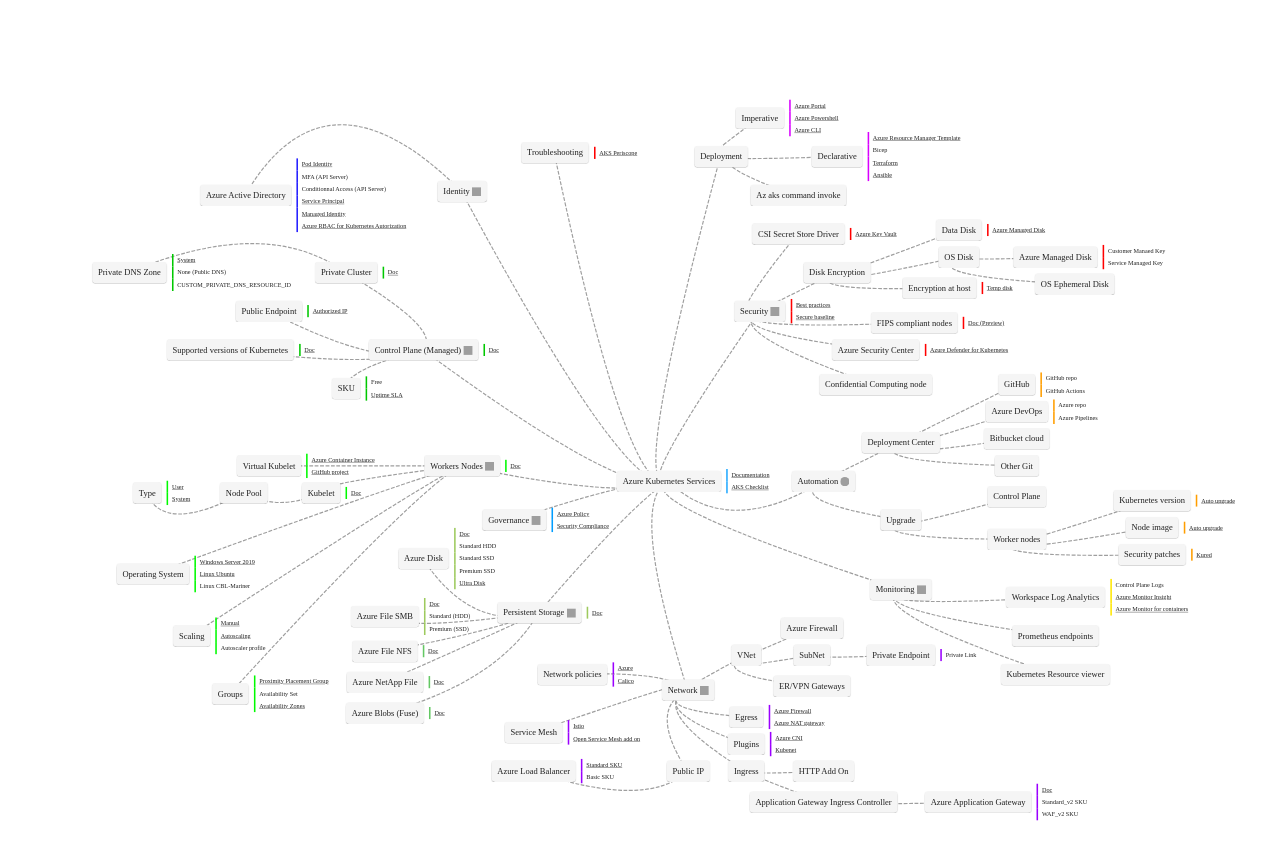
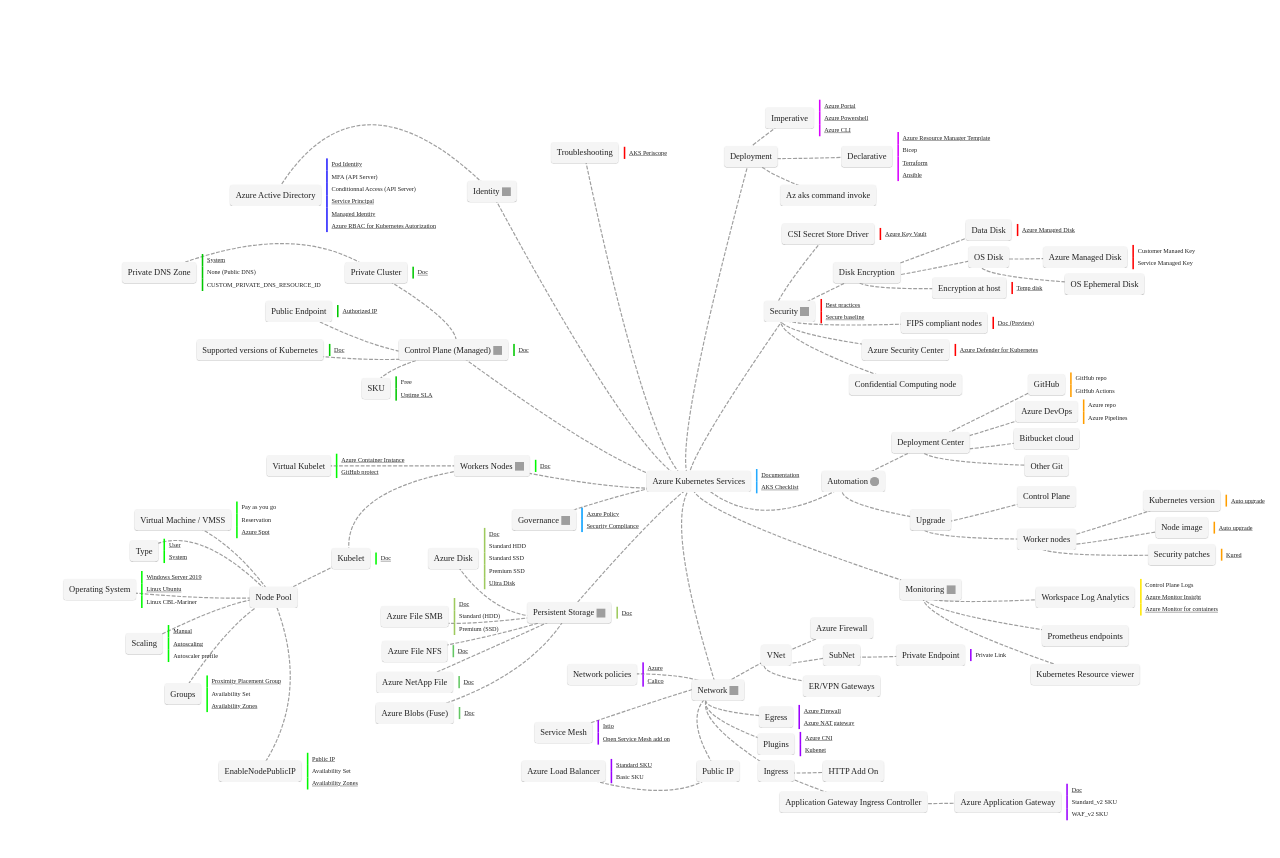
Before and after one commit to thomasrannou/mindmap-aks, a Vue app: page / in a window 1280 px wide. Shown: the top 858 px of the page. Built offline with nearby package versions, Linux system fonts and the light colour scheme; grey boxes are pictures that could not be loaded.

Commit message:
Correction de la map (Workers Nodes)

```diff
--- a/src/map.js
+++ b/src/map.js
@@ -305,7 +305,7 @@
       'text': 'Kubelet',
       'url': 'A',
       'fx': -950,
-      'fy': -170,
+      'fy': 0,
       'nodes': [{
         'text': 'Doc',
         'note': '',
@@ -322,15 +322,15 @@
       'text': 'Node Pool',
       'url': 'A',
       'fx': -1150,
-      'fy': -170,
+      'fy': 100,
       'nodes': [],
       'category': ''
     },
     {
       'text': 'Type',
       'url': 'A',
-      'fx': -1400,
-      'fy': -170,
+      'fx': -1485,
+      'fy': -20,
       'nodes': [{
         'text': 'User',
         'note': '',
@@ -356,12 +356,87 @@
     {
       'text': 'Operating System',
       'url': 'A',
+      'fx': -1600,
+      'fy': 80,
+      'nodes': [{
+        'text': 'Windows Server 2019',
+        'note': '',
+        'url': 'https://docs.microsoft.com/en-us/azure/aks/windows-faq',
+        'fx': 475,
+        'fy': -625,
+        'nodes': [],
+        'category': 'reddit',
+        'color': 'rgba(0, 250, 0, 1.0)'
+      },
+      {
+        'text': 'Linux Ubuntu',
+        'note': '',
+        'url': 'https://docs.microsoft.com/en-us/azure/aks/cluster-configuration',
+        'fx': 475,
+        'fy': -625,
+        'nodes': [],
+        'category': 'reddit',
+        'color': 'rgba(100, 200, 100, 1.0)'
+      },
+      {
+        'text': 'Linux CBL-Mariner',
+        'note': '',
+        'url': '',
+        'fx': 475,
+        'fy': -625,
+        'nodes': [],
+        'category': 'reddit',
+        'color': 'rgba(100, 200, 100, 1.0)'
+      }],
+      'category': ''
+    },
+    {
+      'text': 'Scaling',
+      'url': 'A',
+      'fx': -1485,
+      'fy': 220,
+      'nodes': [{
+        'text': 'Manual',
+        'note': '',
+        'url': 'https://docs.microsoft.com/en-us/azure/aks/scale-cluster',
+        'fx': 475,
+        'fy': -625,
+        'nodes': [],
+        'category': 'reddit',
+        'color': 'rgba(0, 250, 0, 1.0)'
+      },
+      {
+        'text': 'Autoscaling',
+        'note': '',
+        'url': 'https://docs.microsoft.com/en-us/azure/aks/cluster-autoscaler',
+        'fx': 475,
+        'fy': -625,
+        'nodes': [],
+        'category': 'reddit',
+        'color': 'rgba(100, 200, 100, 1.0)'
+      },
+      {
+        'text': 'Autoscaler profile',
+        'note': '',
+        'url': '',
+        'fx': 475,
+        'fy': -625,
+        'nodes': [],
+        'category': 'reddit',
+        'color': 'rgba(100, 200, 100, 1.0)'
+      }
+      ],
+      'category': ''
+    },
+    {
+      'text': 'Groups',
+      'url': 'A',
       'fx': -1385,
-      'fy': 40,
-      'nodes': [{
-        'text': 'Windows Server 2019',
-        'note': '',
-        'url': 'https://docs.microsoft.com/en-us/azure/aks/windows-faq',
+      'fy': 350,
+      'nodes': [{
+        'text': 'Proximity Placement Group',
+        'note': '',
+        'url': 'https://docs.microsoft.com/en-us/azure/aks/reduce-latency-ppg',
         'fx': 475,
         'fy': -625,
         'nodes': [],
@@ -369,9 +444,9 @@
         'color': 'rgba(0, 250, 0, 1.0)'
       },
       {
-        'text': 'Linux Ubuntu',
-        'note': '',
-        'url': 'https://docs.microsoft.com/en-us/azure/aks/cluster-configuration',
+        'text': 'Availability Set',
+        'note': '',
+        'url': '',
         'fx': 475,
         'fy': -625,
         'nodes': [],
@@ -379,26 +454,27 @@
         'color': 'rgba(100, 200, 100, 1.0)'
       },
       {
-        'text': 'Linux CBL-Mariner',
-        'note': '',
-        'url': '',
+        'text': 'Availability Zones',
+        'note': '',
+        'url': 'https://docs.microsoft.com/en-us/azure/aks/availability-zones',
         'fx': 475,
         'fy': -625,
         'nodes': [],
         'category': 'reddit',
         'color': 'rgba(100, 200, 100, 1.0)'
-      }],
-      'category': ''
-    },
-    {
-      'text': 'Scaling',
-      'url': 'A',
-      'fx': -1285,
-      'fy': 200,
-      'nodes': [{
-        'text': 'Manual',
-        'note': '',
-        'url': 'https://docs.microsoft.com/en-us/azure/aks/scale-cluster',
+      }
+      ],
+      'category': ''
+    },
+    {
+      'text': 'Virtual Machine / VMSS',
+      'url': 'A',
+      'fx': -1385,
+      'fy': -100,
+      'nodes': [{
+        'text': 'Pay as you go',
+        'note': '',
+        'url': '',
         'fx': 475,
         'fy': -625,
         'nodes': [],
@@ -406,9 +482,9 @@
         'color': 'rgba(0, 250, 0, 1.0)'
       },
       {
-        'text': 'Autoscaling',
-        'note': '',
-        'url': 'https://docs.microsoft.com/en-us/azure/aks/cluster-autoscaler',
+        'text': 'Reservation',
+        'note': '',
+        'url': '',
         'fx': 475,
         'fy': -625,
         'nodes': [],
@@ -416,9 +492,9 @@
         'color': 'rgba(100, 200, 100, 1.0)'
       },
       {
-        'text': 'Autoscaler profile',
-        'note': '',
-        'url': '',
+        'text': 'Azure Spot',
+        'note': '',
+        'url': 'https://docs.microsoft.com/en-us/azure/aks/spot-node-pool',
         'fx': 475,
         'fy': -625,
         'nodes': [],
@@ -429,14 +505,14 @@
       'category': ''
     },
     {
-      'text': 'Groups',
+      'text': 'EnableNodePublicIP',
       'url': 'A',
       'fx': -1185,
-      'fy': 350,
-      'nodes': [{
-        'text': 'Proximity Placement Group',
-        'note': '',
-        'url': 'https://docs.microsoft.com/en-us/azure/aks/reduce-latency-ppg',
+      'fy': 550,
+      'nodes': [{
+        'text': 'Public IP',
+        'note': '',
+        'url': 'https://docs.microsoft.com/fr-fr/azure/aks/use-multiple-node-pools#assign-a-public-ip-per-node-for-your-node-pools',
         'fx': 475,
         'fy': -625,
         'nodes': [],
@@ -1446,27 +1522,43 @@
       }
     },
     {
-      'source': 'Workers Nodes',
+      'source': 'Node Pool',
       'target': 'Operating System',
       'curve': {
         'x': -175,
-        'y': 50
-      }
-    },
-    {
-      'source': 'Workers Nodes',
+        'y': 10
+      }
+    },
+    {
+      'source': 'Node Pool',
       'target': 'Scaling',
       'curve': {
         'x': -105,
-        'y': 50
-      }
-    },
-    {
-      'source': 'Workers Nodes',
+        'y': 0
+      }
+    },
+    {
+      'source': 'Node Pool',
       'target': 'Groups',
       'curve': {
         'x': -105,
         'y': 50
+      }
+    },
+    {
+      'source': 'Node Pool',
+      'target': 'EnableNodePublicIP',
+      'curve': {
+        'x': 105,
+        'y': 250
+      }
+    },
+    {
+      'source': 'Node Pool',
+      'target': 'Virtual Machine / VMSS',
+      'curve': {
+        'x': -105,
+        'y': -150
       }
     },
     {
@@ -1490,7 +1582,7 @@
       'target': 'Type',
       'curve': {
         'x': -205,
-        'y': 109.5548
+        'y': -209.5548
       }
     },
     {
```
